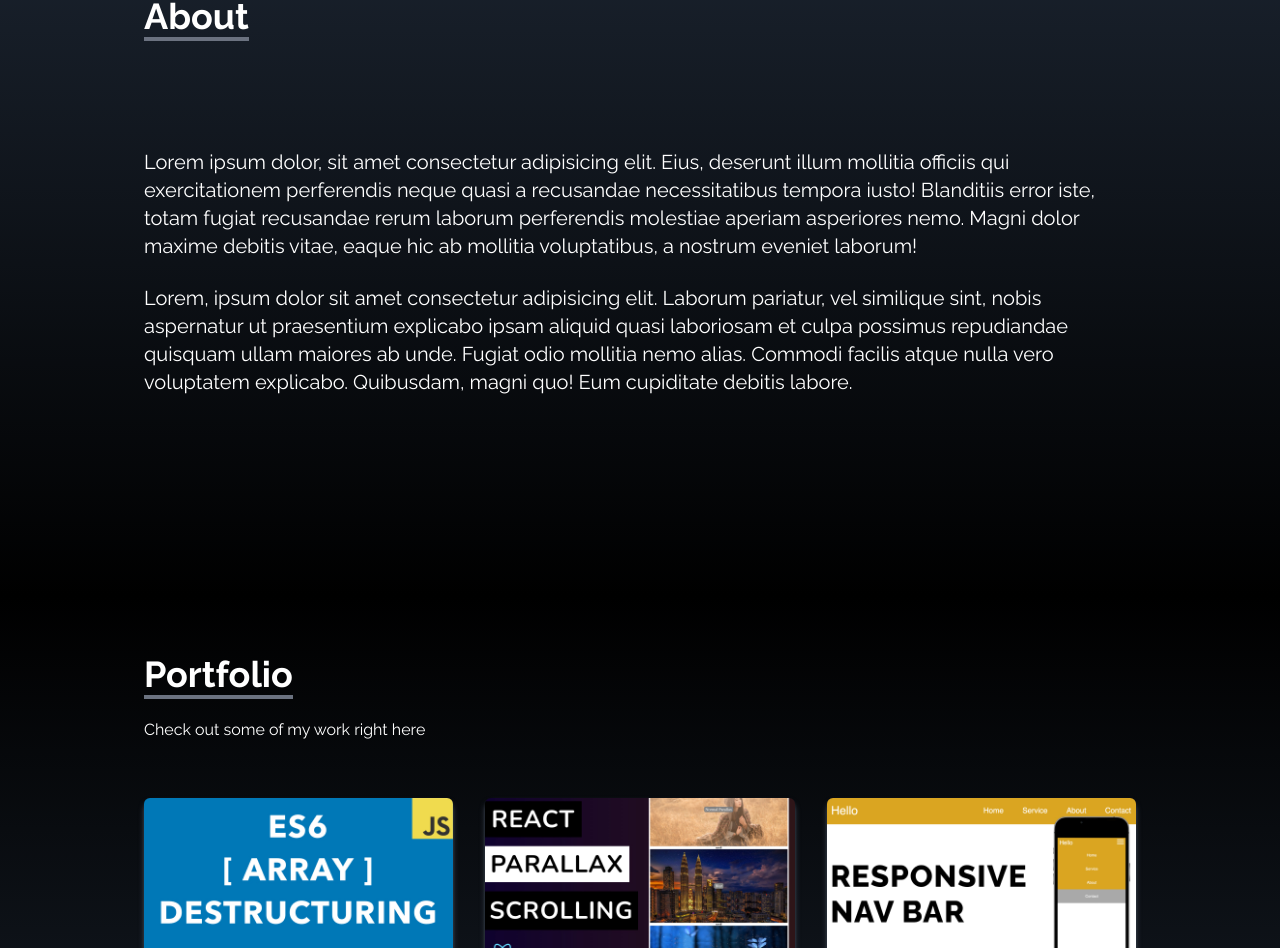
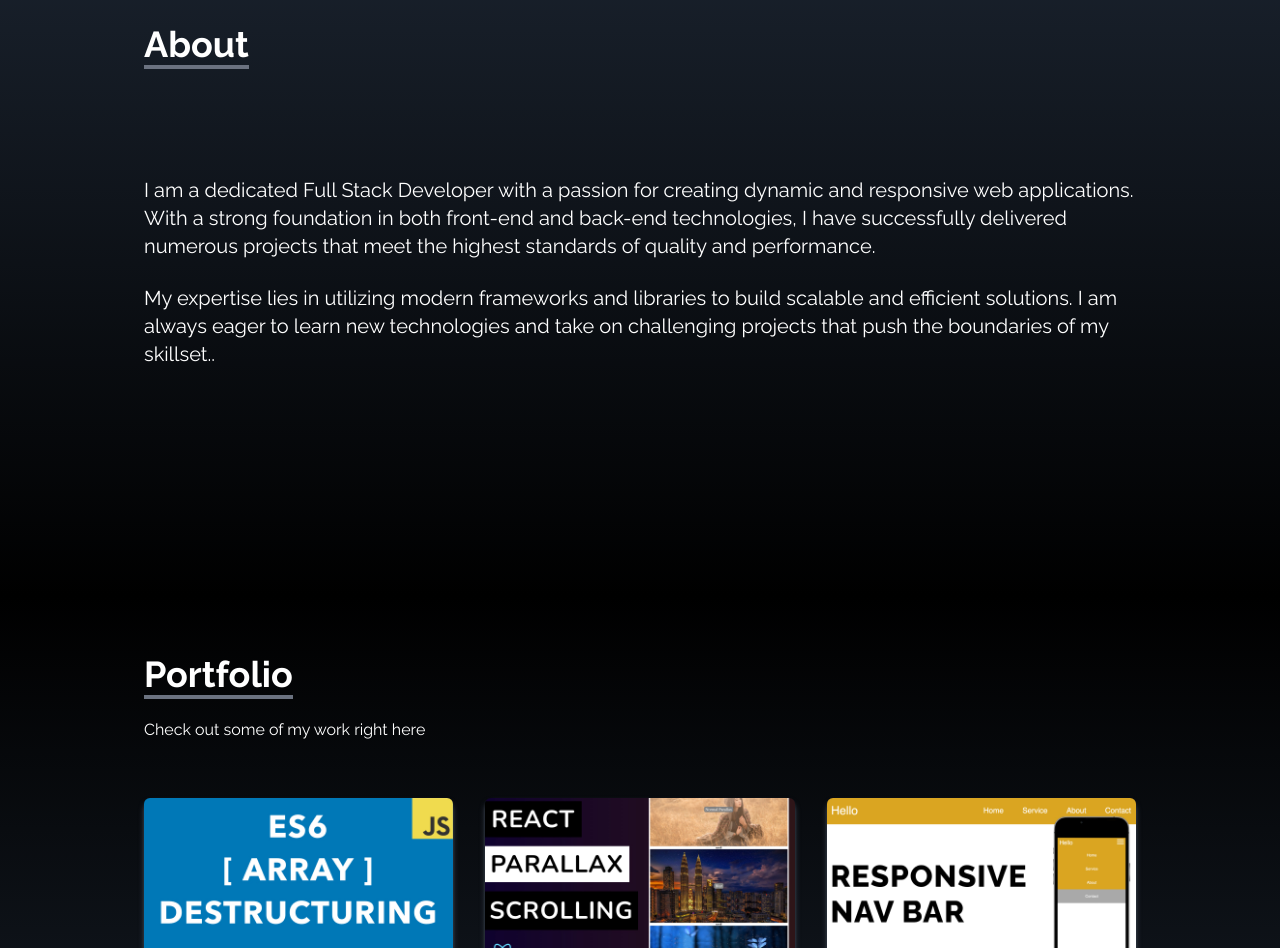
Before and after one commit to MianAliKhalid/react-portfolio, a React (Create React App) app: page / in a window 1280 px wide. Shown: the part 1004-1952 px from the top of the page. Built offline with nearby package versions, Linux system fonts and the light colour scheme.

Commit message:
Update about section

```diff
--- a/src/components/About.jsx
+++ b/src/components/About.jsx
@@ -14,23 +14,13 @@ const About = () => {
         </div>
 
         <p className="text-xl mt-20">
-          Lorem ipsum dolor, sit amet consectetur adipisicing elit. Eius,
-          deserunt illum mollitia officiis qui exercitationem perferendis neque
-          quasi a recusandae necessitatibus tempora iusto! Blanditiis error
-          iste, totam fugiat recusandae rerum laborum perferendis molestiae
-          aperiam asperiores nemo. Magni dolor maxime debitis vitae, eaque hic
-          ab mollitia voluptatibus, a nostrum eveniet laborum!
+        I am a dedicated Full Stack Developer with a passion for creating dynamic and responsive web applications. With a strong foundation in both front-end and back-end technologies, I have successfully delivered numerous projects that meet the highest standards of quality and performance.
         </p>
 
         <br />
 
         <p className="text-xl">
-          Lorem, ipsum dolor sit amet consectetur adipisicing elit. Laborum
-          pariatur, vel similique sint, nobis aspernatur ut praesentium
-          explicabo ipsam aliquid quasi laboriosam et culpa possimus repudiandae
-          quisquam ullam maiores ab unde. Fugiat odio mollitia nemo alias.
-          Commodi facilis atque nulla vero voluptatem explicabo. Quibusdam,
-          magni quo! Eum cupiditate debitis labore.
+         My expertise lies in utilizing modern frameworks and libraries to build scalable and efficient solutions. I am always eager to learn new technologies and take on challenging projects that push the boundaries of my skillset..
         </p>
       </div>
     </div>
```
